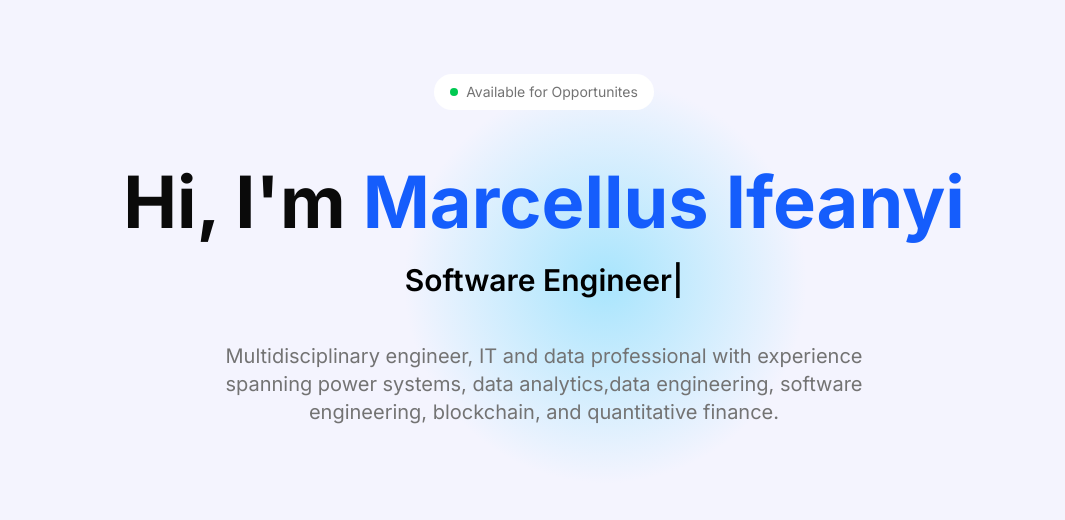
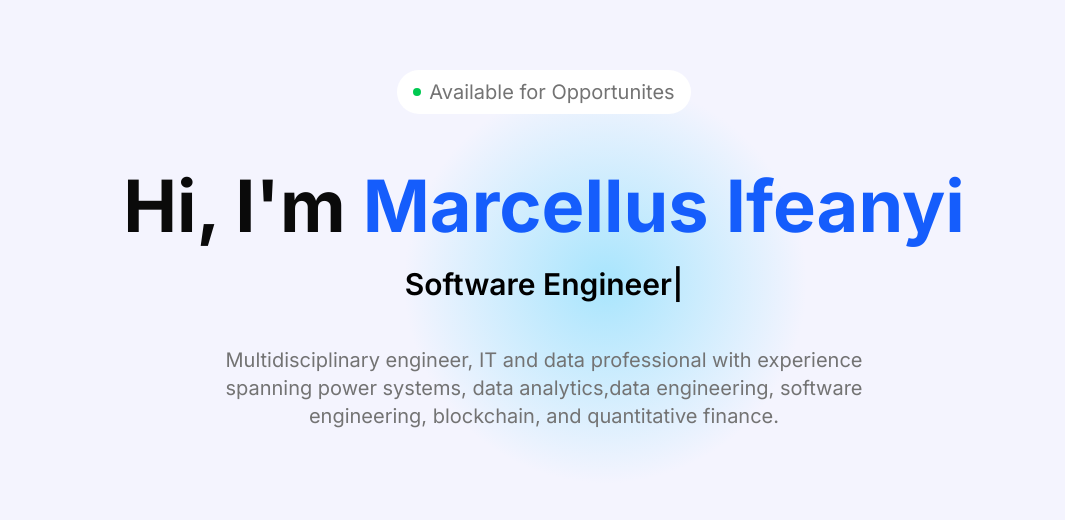
Before and after one commit to MarsIfeanyi/Mars-Ifeanyi-Portfolio, a Next.js app: page / in a window 1280 px wide. Shown: the part 130-650 px from the top of the page, without its empty margins (96-1161 px from the left). Built offline with nearby package versions, Linux system fonts and the light colour scheme.

Commit message:
Change text size for Available for Opportunites

```diff
--- a/components/Home/Hero/Hero.tsx
+++ b/components/Home/Hero/Hero.tsx
@@ -22,10 +22,10 @@ const Hero = () => {
 
     {/*Content  */}
 
-  <div className="relative z-10 text-center">
+  <div className="relative z-10 text-center px-6">
     {/* sub title */}
       <div className="sm:mb-6">
-         <span className="inline-flex items-center gap-2 px-4 py-2 rounded-full bg-white dark:bg-gray-600 text-sm text-muted-foreground dark:text-gray-200 mb-8">
+         <span className="inline-flex items-center gap-2 px-4 py-2 rounded-full bg-white dark:bg-gray-600 text-xl text-muted-foreground dark:text-gray-200 mb-8 ">
           <span className="w-2 h-2 rounded-full bg-green-500"></span>
           Available for Opportunites
          </span>
```
